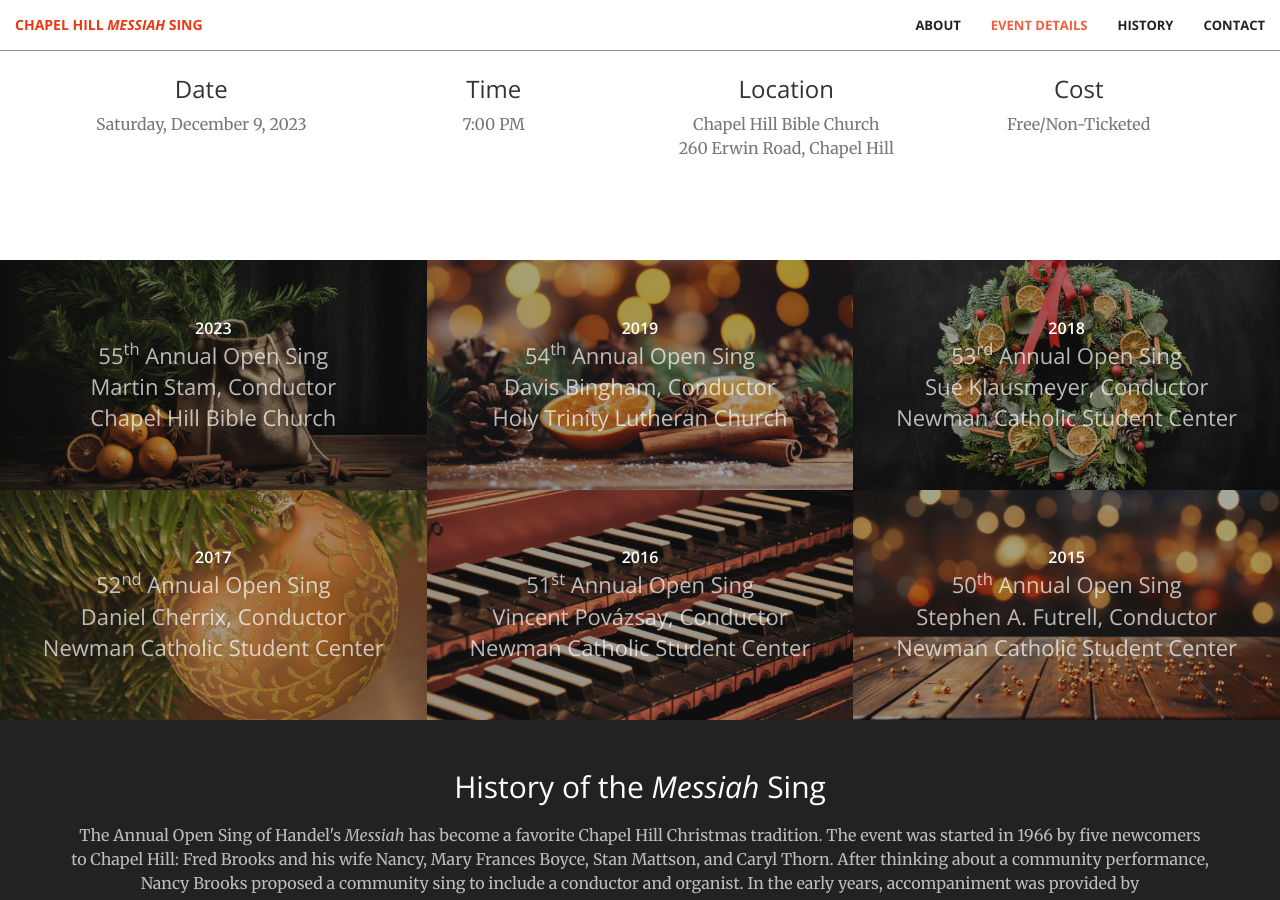
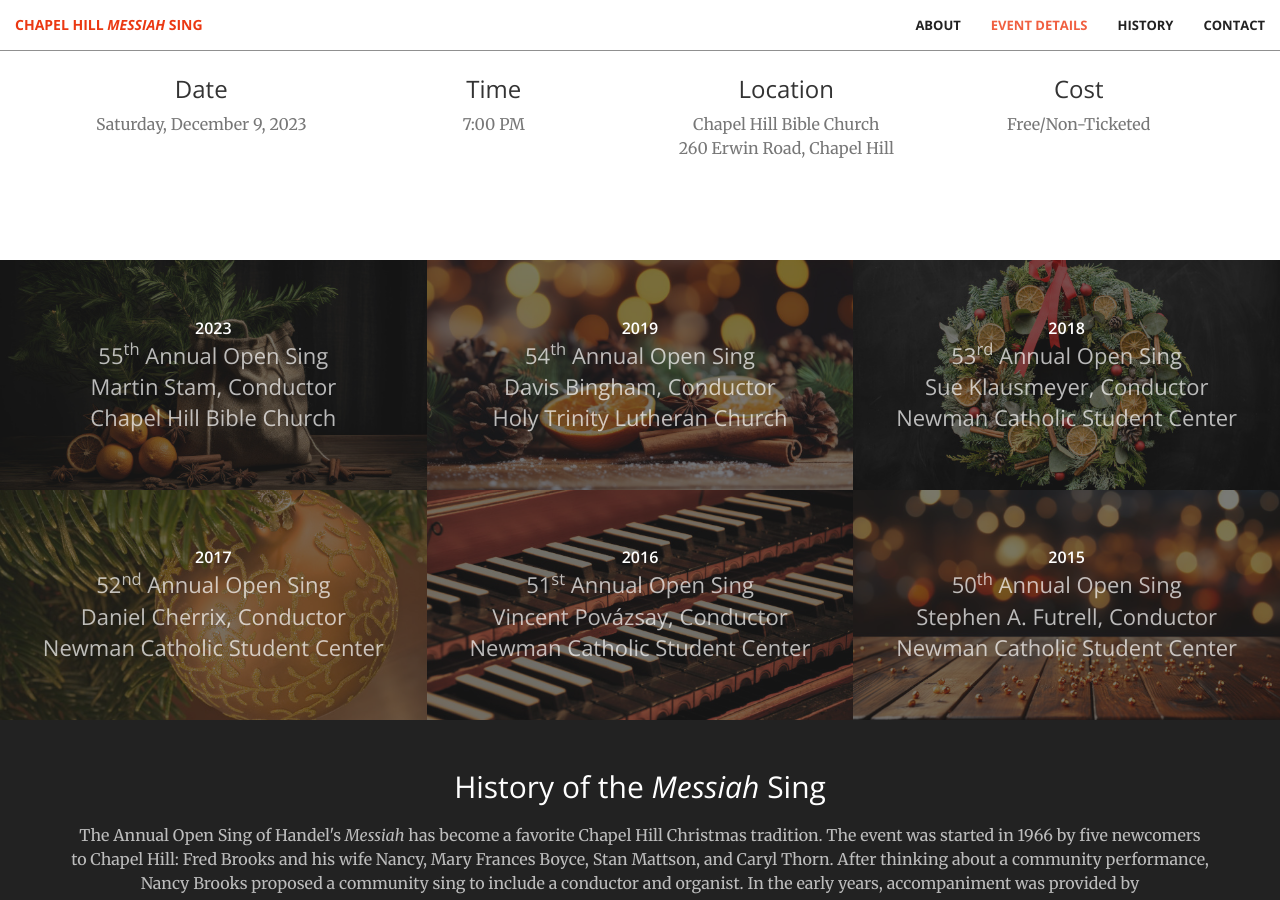
Before and after one commit to chapelhillmessiah/chapelhillmessiah.github.io, a Jekyll site: the page built from index-jekyll.html, in a window 1280 px wide and 900 px high, scrolled down 1474 px. Built offline with Jekyll 4.4.1, drawn with Linux system fonts in a browser that asks for light colours.

Commit message:
darken portfolio and move favicon into place

```diff
--- a/_sass/_base.scss
+++ b/_sass/_base.scss
@@ -231,7 +231,7 @@ header {
         color: white;
         opacity: 1;
         display: block;
-        background: rgba( $theme-dark, .4 );
+        background: rgba( $theme-dark, .6 );
         position: absolute;
         left: 0;
         right: 0;
```
Also changed, not shown: favicon.png (renamed from images-stock/choir-favicon-32x32.png).
